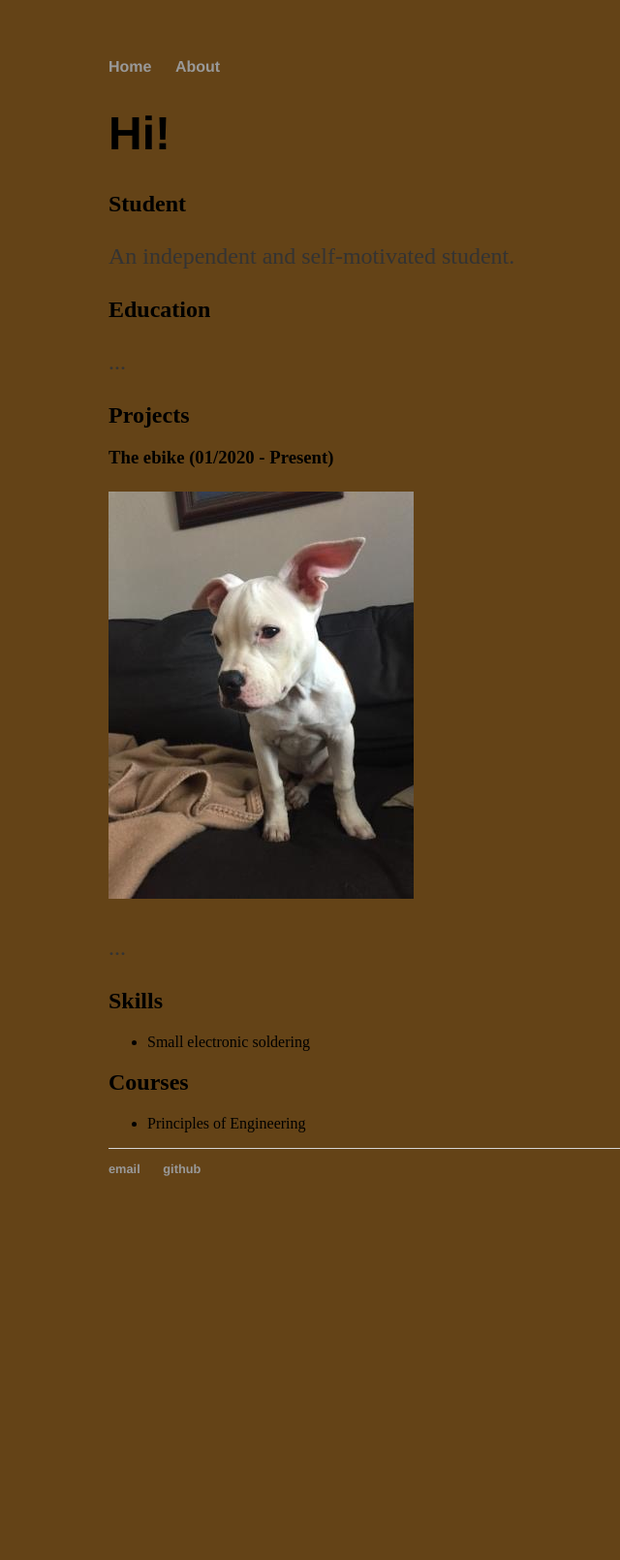
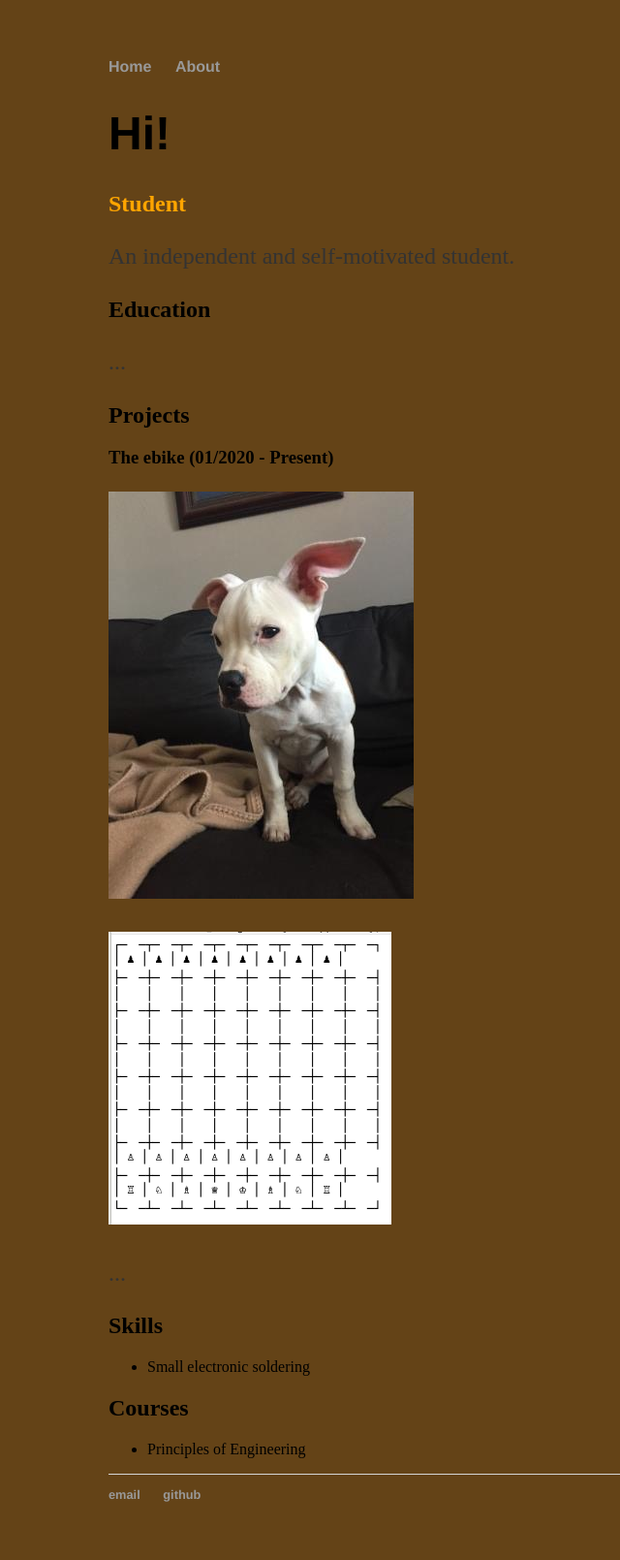
Before and after one commit to kian-mc/kian-mc.github.io, a Jekyll site: the page built from index.html, in a window 1280 px wide. Shown: the whole page at 97% size, without its empty margins (80-720 px from the left). Built offline with Jekyll 4.4.1, drawn with Linux system fonts in a browser that asks for light colours; before the commit the page ends 1273 px from its top, so only the background shows below that.

Commit message:
Update index.html

```diff
--- a/index.html
+++ b/index.html
@@ -4,13 +4,14 @@ title: KMc Productions
 ---
 <div class="blurb">
 	<h1>Hi!</h1>
-<h2>Student</h2>
+<h2 style="color:orange;">Student</h2>
 <p>An independent and self-motivated student.</p>
 <h2>Education</h2>
 <p>...</p>
 <h2>Projects</h2>
 <h3>The ebike (01/2020 - Present)</h3>
-<p><img src="/imgs/dog.jpg">
+	<p><img src="/imgs/dog.jpg"></p>
+	<p><img src="/imgs/chess.png"></p>
 <p>...</p>
 <h2>Skills</h2>
 <ul>
```
